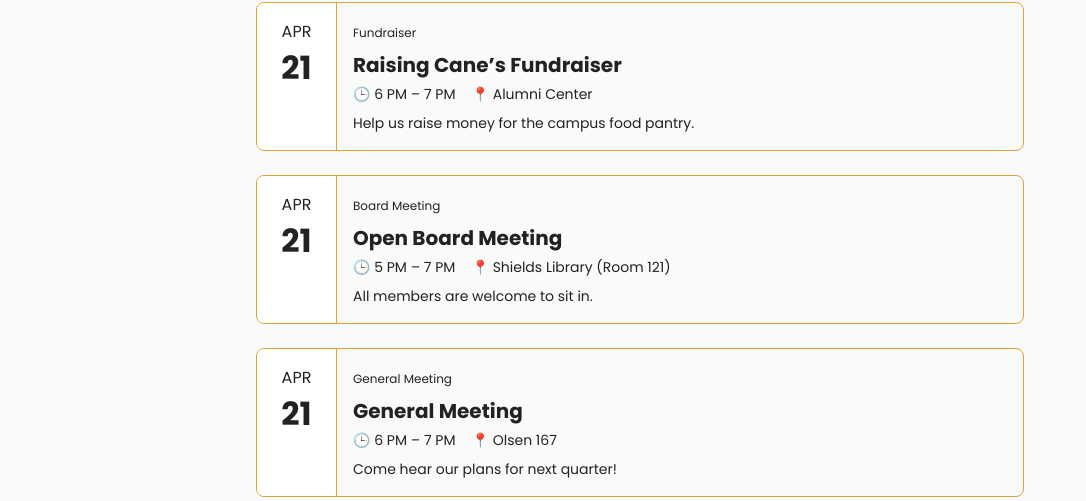
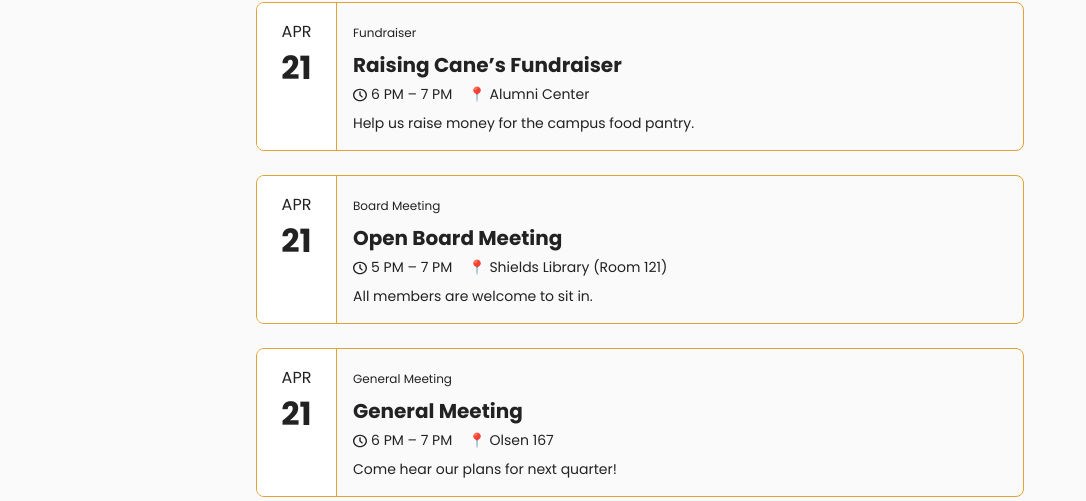
Before and after one commit to include-davis/aggie-fiction, a Next.js app: page / in a window 1280 px wide. Shown: the part 270-771 px from the top of the page, without its empty margins (0-1086 px from the left). Built offline with nearby package versions, Linux system fonts and the light colour scheme.

Commit message:
fixed clock icon

```diff
--- a/app/_components/UpcomingEvents/UpcomingEvents.module.scss
+++ b/app/_components/UpcomingEvents/UpcomingEvents.module.scss
@@ -88,3 +88,16 @@
     font-size: 14px;
     cursor: pointer;
   }
+
+  .metaItem {
+    display: inline-flex;
+    align-items: center;
+    gap: 0.25rem;
+  }
+
+  .icon {
+    display: block;
+    width: 1em;
+    height: 1em;
+    flex-shrink: 0;
+  }
--- a/app/_components/UpcomingEvents/index.jsx
+++ b/app/_components/UpcomingEvents/index.jsx
@@ -43,9 +43,28 @@ export default function UpcomingEvents() {
                   <span className={styles.type}>{e.type}</span>
                   <h3 className={styles.title}>{e.title}</h3>
                   <div className={styles.meta}>
-                    <span>🕒 {e.time}</span>
-                    <span>📍 {e.location}</span>
-                  </div>
+  {/* Clock icon + time */}
+  <span className={styles.metaItem}>
+    <svg
+      xmlns="http://www.w3.org/2000/svg"
+      width="21"
+      height="20"
+      viewBox="0 0 21 20"
+      fill="none"
+      className={styles.icon}
+    >
+      <path
+        d="M10.5 0.5C16.2991 0.5 21 4.75315 21 10C21 15.2469 16.2991 19.5 10.5 19.5C4.70085 19.5 0 15.2469 0 10C0 4.75315 4.70085 0.5 10.5 0.5ZM10.5 2.4C8.27218 2.4 6.13561 3.20071 4.5603 4.62599C2.985 6.05126 2.1 7.98435 2.1 10C2.1 12.0156 2.985 13.9487 4.5603 15.374C6.13561 16.7993 8.27218 17.6 10.5 17.6C12.7278 17.6 14.8644 16.7993 16.4397 15.374C18.015 13.9487 18.9 12.0156 18.9 10C18.9 7.98435 18.015 6.05126 16.4397 4.62599C14.8644 3.20071 12.7278 2.4 10.5 2.4ZM10.5 4.3C10.7572 4.30003 11.0054 4.38546 11.1976 4.54008C11.3898 4.6947 11.5126 4.90776 11.5426 5.13885L11.55 5.25V9.6067L14.3923 12.1784C14.5807 12.3493 14.69 12.5787 14.6981 12.82C14.7063 13.0612 14.6126 13.2962 14.4362 13.4773C14.2598 13.6583 14.0138 13.7718 13.7482 13.7947C13.4826 13.8176 13.2174 13.7481 13.0063 13.6005L12.9076 13.5216L9.75765 10.6716C9.59446 10.5239 9.48965 10.3316 9.45945 10.1244L9.45 10V5.25C9.45 4.99804 9.56062 4.75641 9.75754 4.57825C9.95445 4.40009 10.2215 4.3 10.5 4.3Z"
+        fill="#222222"
+      />
+    </svg>
+    <span>{e.time}</span>
+  </span>
+
+  {/* (You can similarly replace the pin emoji below later) */}
+  <span>📍 {e.location}</span>
+</div>
+
                   <p className={styles.description}>{e.description}</p>
                 </div>
               </li>
```
